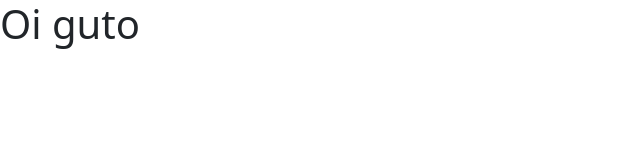
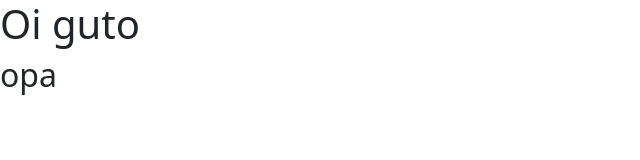
Before and after one commit to Guto114/ParkApp, a plain HTML site: page index.html in a window 1280 px wide. Shown: the full height of the page, 0-640 px from the left. Drawn offline with nearby package versions, Linux system fonts and the light colour scheme.

Commit message:
opa fazendo pelo vs

```diff
--- a/index.html
+++ b/index.html
@@ -12,6 +12,7 @@
 </head>
 <body>
 <h1>Oi guto</h1>
+<h2>opa</h2>
 
     <!-- para usar o bootstrap tem que usar o link do javascript aqui -->
 <script src="https://cdn.jsdelivr.net/npm/bootstrap@5.3.2/dist/js/bootstrap.bundle.min.js" integrity="sha384-C6RzsynM9kWDrMNeT87bh95OGNyZPhcTNXj1NW7RuBCsyN/o0jlpcV8Qyq46cDfL" crossorigin="anonymous"></script>
```
